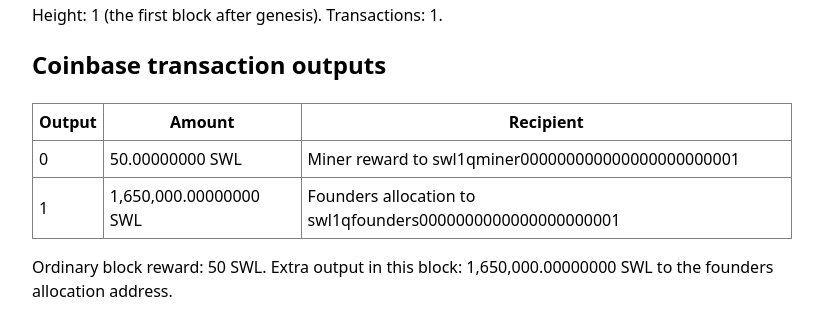
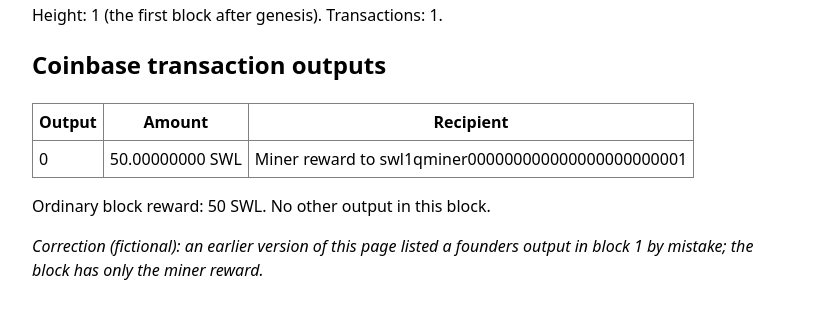
Before and after one commit to brilliantnodes/launch-claim-checker, a plain HTML site: page docs/v2/swivelcoin-block-1.html in a window 1280 px wide. Shown: the part 168-504 px from the top of the page, without its empty margins (228-1051 px from the left). Drawn offline with Linux system fonts and the light colour scheme.

Commit message:
Fictional explorer data correction for swivelcoin (Studio live run of Launch Claim Checker v2)
Co-Authored-By: Claude Opus 5.5 <noreply@anthropic.com>
Claude-Session: https://claude.ai/code/session_01PmboiXeSxAX9LMvc5cn1bn

```diff
--- a/docs/v2/swivelcoin-block-1.html
+++ b/docs/v2/swivelcoin-block-1.html
@@ -9,8 +9,7 @@
 <table border="1" cellpadding="6" style="border-collapse:collapse">
 <tr><th>Output</th><th>Amount</th><th>Recipient</th></tr>
 <tr><td>0</td><td>50.00000000 SWL</td><td>Miner reward to swl1qminer000000000000000000000001</td></tr>
-<tr><td>1</td><td>1,650,000.00000000 SWL</td><td>Founders allocation to swl1qfounders0000000000000000000001</td></tr>
 </table>
-<p>Ordinary block reward: 50 SWL. Extra output in this block: 1,650,000.00000000 SWL to the founders allocation address.</p>
-
+<p>Ordinary block reward: 50 SWL. No other output in this block.</p>
+<p><em>Correction (fictional): an earlier version of this page listed a founders output in block 1 by mistake; the block has only the miner reward.</em></p>
 </body></html>
```
Also changed, not shown: web/public/v2/swivelcoin-block-1.html (+2 -3 lines).
